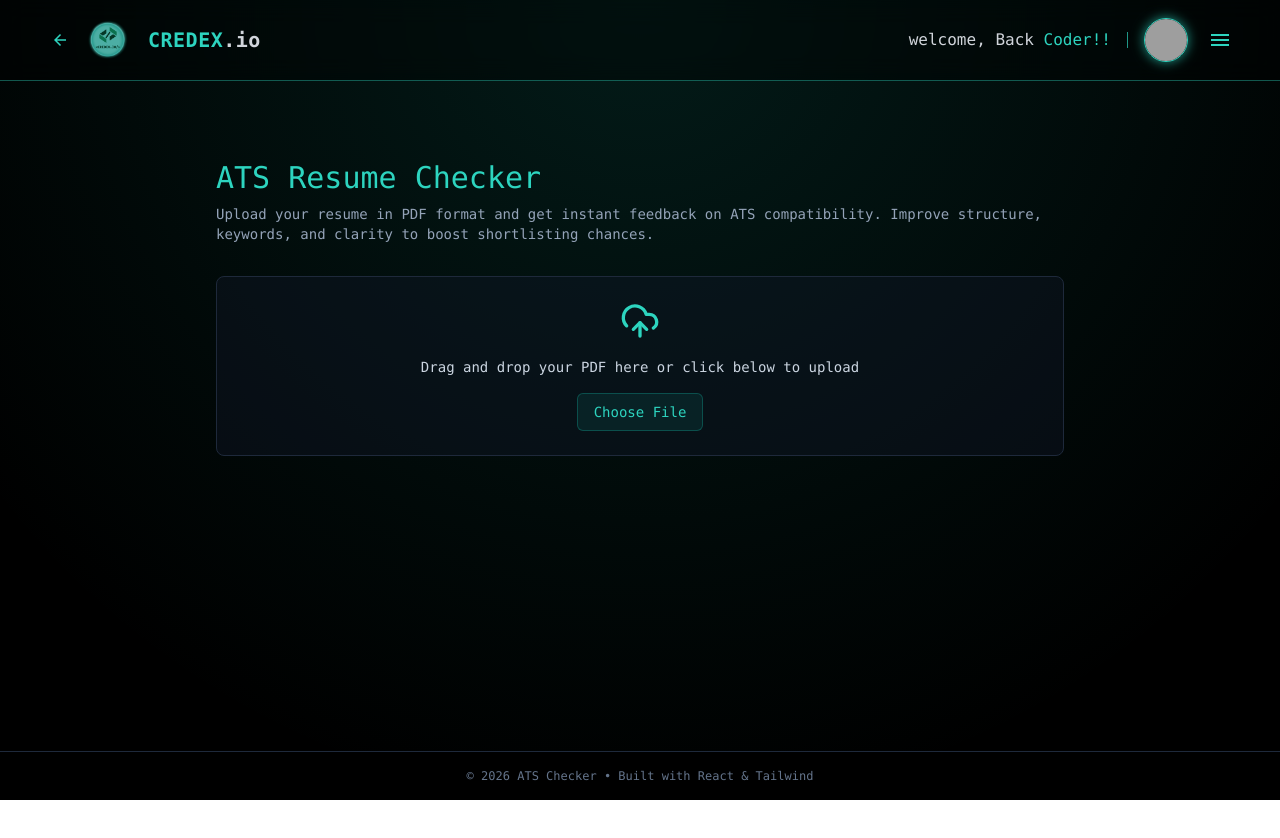
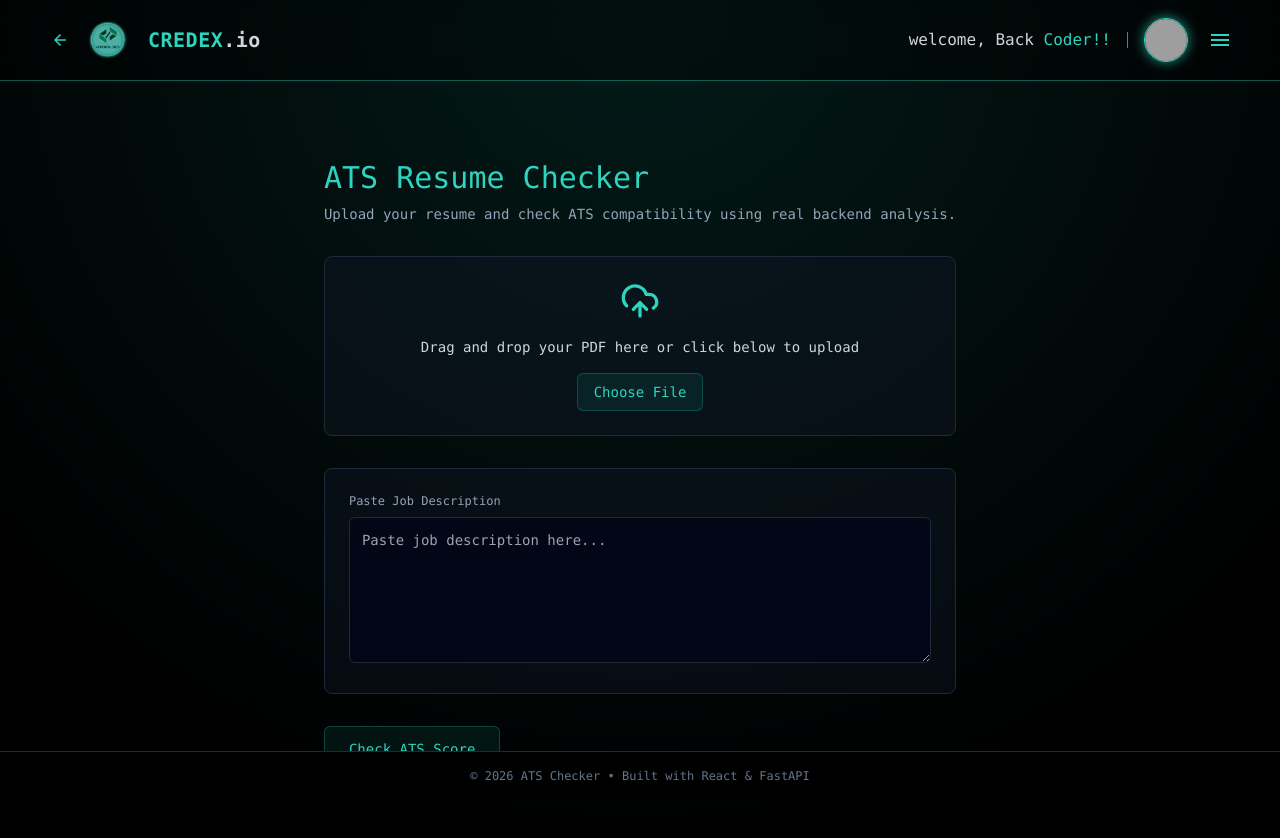
Before and after one commit to cooldkt143/CREDEX.io, a React (Vite) app: page /ats-checker in a window 1280 px wide. Shown: the top 838 px of the page. Before the commit the page ends 800 px from the top, so only its background shows below. Built offline with nearby package versions, Linux system fonts and the light colour scheme; grey boxes are pictures that could not be loaded.

Commit message:
ats updated

```diff
--- a/package.json
+++ b/package.json
@@ -12,7 +12,7 @@
   "dependencies": {
     "framer-motion": "^12.23.26",
     "html2canvas": "^1.4.1",
-    "jspdf": "^3.0.4",
+    "jspdf": "^4.0.0",
     "lucide-react": "^0.562.0",
     "react": "^19.2.0",
     "react-dom": "^19.2.0",
--- a/src/pages/ATSChecker.jsx
+++ b/src/pages/ATSChecker.jsx
@@ -5,10 +5,13 @@ import { UploadCloud, CheckCircle } from "lucide-react";
 const ATSChecker = () => {
   const [file, setFile] = useState(null);
   const [analysisResult, setAnalysisResult] = useState(null);
+  const [jobDescription, setJobDescription] = useState("");
   const [isDragging, setIsDragging] = useState(false);
+  const [loading, setLoading] = useState(false);
 
   const inputRef = useRef(null);
 
+  // Handle file selection
   const handleFile = (selectedFile) => {
     if (!selectedFile) return;
 
@@ -18,7 +21,6 @@ const ATSChecker = () => {
     }
 
     setFile(selectedFile);
-    analyzeFile();
   };
 
   const handleFileChange = (e) => {
@@ -26,18 +28,41 @@ const ATSChecker = () => {
     e.target.value = "";
   };
 
-  const analyzeFile = () => {
-    setTimeout(() => {
+  // 🔥 REAL BACKEND CALL
+  const analyzeFile = async () => {
+    if (!file || !jobDescription) {
+      alert("Please upload resume and paste job description");
+      return;
+    }
+
+    const formData = new FormData();
+    formData.append("resume", file);
+    formData.append("job_description", jobDescription);
+
+    try {
+      setLoading(true);
+
+      const response = await fetch(
+        "http://localhost:8000/api/resume/check",
+        {
+          method: "POST",
+          body: formData,
+        }
+      );
+
+      const data = await response.json();
+
       setAnalysisResult({
-        score: 85,
-        keywords: ["JavaScript", "React", "Tailwind", "Frontend"],
-        suggestions: [
-          "Add more action verbs",
-          "Include measurable results",
-          "Use proper section headings",
-        ],
+        score: data.data.ats_score,
+        keywords: data.data.matched_keywords,
+        suggestions: data.data.missing_keywords.slice(0, 5),
       });
-    }, 1000);
+    } catch (error) {
+      console.error(error);
+      alert("Failed to connect to backend");
+    } finally {
+      setLoading(false);
+    }
   };
 
   // Drag & Drop handlers
@@ -76,9 +101,8 @@ const ATSChecker = () => {
             ATS Resume Checker
           </h1>
           <p className="text-slate-400 font-mono text-sm">
-            Upload your resume in PDF format and get instant feedback on ATS
-            compatibility. Improve structure, keywords, and clarity to boost
-            shortlisting chances.
+            Upload your resume and check ATS compatibility using real backend
+            analysis.
           </p>
         </div>
 
@@ -132,6 +156,33 @@ const ATSChecker = () => {
           )}
         </div>
 
+        {/* Job Description */}
+        <div className="border border-slate-800 rounded-lg p-6 bg-slate-900/40">
+          <p className="text-slate-400 font-mono text-xs mb-2">
+            Paste Job Description
+          </p>
+
+          <textarea
+            rows="6"
+            value={jobDescription}
+            onChange={(e) => setJobDescription(e.target.value)}
+            className="w-full bg-slate-950 text-slate-200 border border-slate-800
+            rounded-md p-3 font-mono text-sm focus:outline-none"
+            placeholder="Paste job description here..."
+          />
+        </div>
+
+        {/* Analyze Button */}
+        <button
+          onClick={analyzeFile}
+          disabled={loading}
+          className="px-6 py-3 rounded-md border border-teal-500/30
+          bg-teal-500/10 text-teal-400 font-mono text-sm
+          hover:bg-teal-500/20 disabled:opacity-50"
+        >
+          {loading ? "Analyzing..." : "Check ATS Score"}
+        </button>
+
         {/* Analysis Results */}
         {analysisResult && (
           <div className="border border-slate-800 rounded-lg p-6 bg-slate-900/40 space-y-4">
@@ -150,7 +201,7 @@ const ATSChecker = () => {
 
             <div>
               <p className="text-slate-400 font-mono text-xs mb-1">
-                Keywords detected
+                Keywords matched
               </p>
               <div className="flex flex-wrap gap-2">
                 {analysisResult.keywords.map((kw, idx) => (
@@ -167,7 +218,7 @@ const ATSChecker = () => {
 
             <div>
               <p className="text-slate-400 font-mono text-xs mb-1">
-                Suggestions
+                Missing Keywords
               </p>
               <ul className="list-disc list-inside text-slate-300 font-mono text-sm space-y-1">
                 {analysisResult.suggestions.map((s, idx) => (
@@ -181,7 +232,7 @@ const ATSChecker = () => {
 
       {/* Footer */}
       <footer className="fixed bottom-0 left-0 right-0 border-t bg-black border-slate-800 p-4 text-center text-slate-500 text-xs font-mono">
-        © 2026 ATS Checker • Built with React & Tailwind
+        © 2026 ATS Checker • Built with React & FastAPI
       </footer>
     </div>
   );
```
Also changed, not shown: 1 other file (tests, documents, lock files or other folders).
